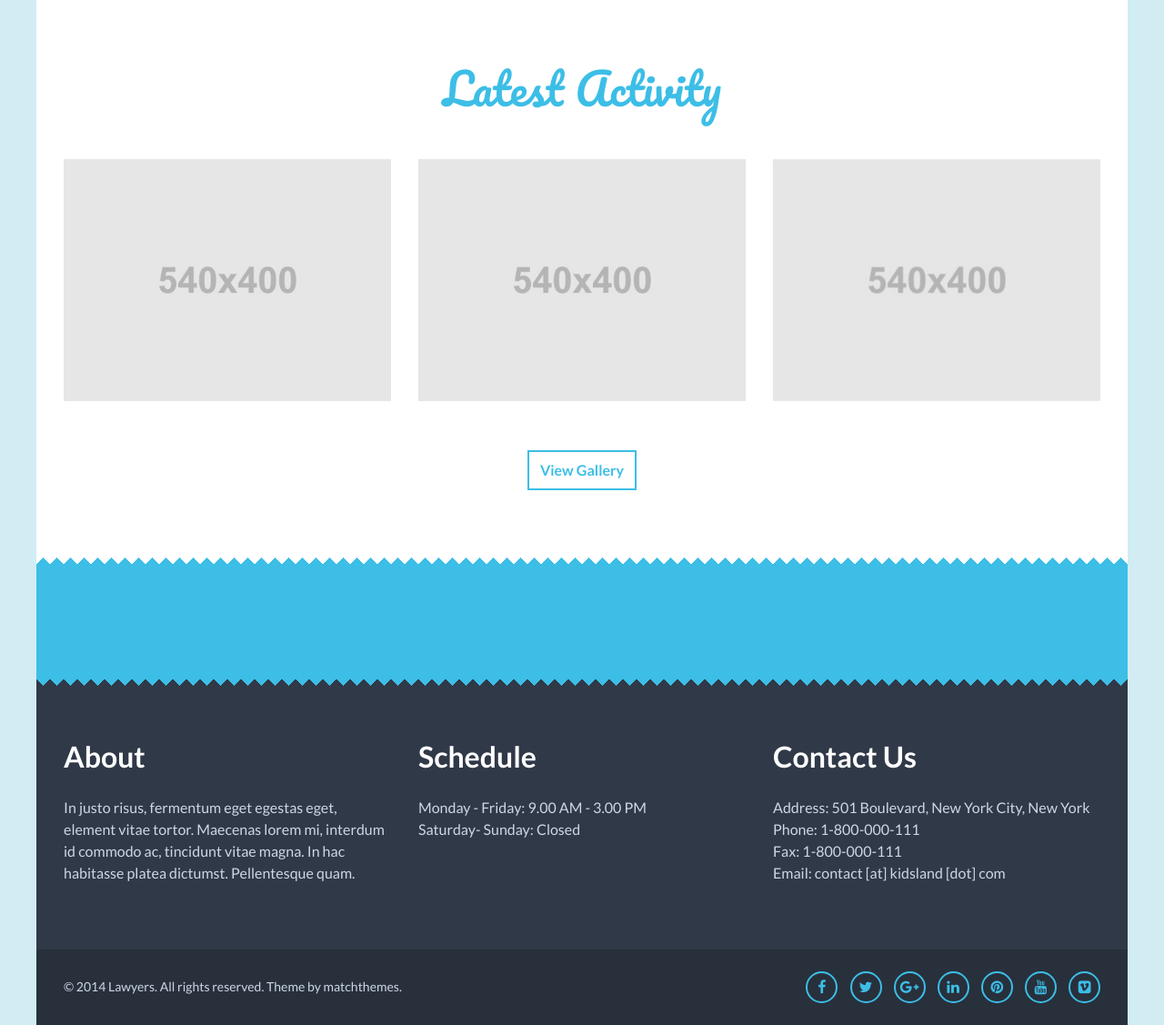
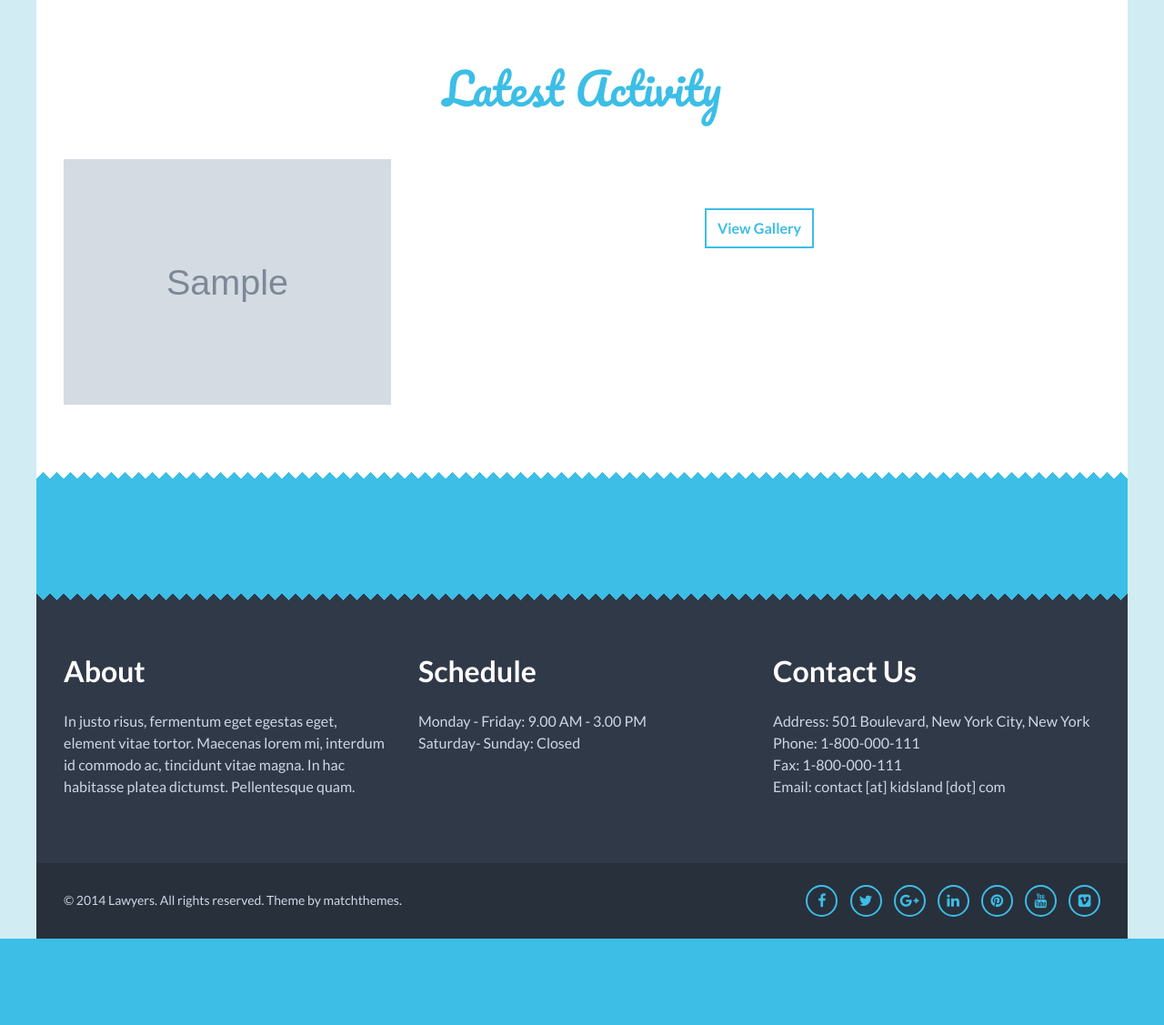
Before and after one commit to karimtabet/creativeoppsv2, a Flask app: template app/templates/index.html in a window 1280 px wide. Shown: the part 1913-3040 px from the top of the page at 91% size. After the commit the page ends 2945 px from the top, so only its background shows below. Run offline with Flask 2, Linux system fonts and the light colour scheme; the template is opened without the code that fills it: most values are stand-ins (such as "Sample title", 1, 10 or a date in 2020); grey boxes marked "Sample" are stand-in pictures; parts of the project's set-up code (start-up, migrations or seed data) failed here and were passed over; some libraries are stand-ins or nearby versions.

Commit message:
plugin 3 most recent project images to latest activity

```diff
--- a/app/templates/index.html
+++ b/app/templates/index.html
@@ -183,45 +183,23 @@
 
             <div class="container">
 
+                {% for image in recent_images %}
                 <div class="row gallery-holder">
 
                     <div class="col-md-4">
 
                         <figure class="img-overlay gal-img">
 
-                            <a href="{{ url_for('static', filename='css/images/gallery/gallery-1/img-11.jpg') }}" class="lightbox" data-rel="prettyPhoto[gallery]" title="Image 1">
+                            <a href="{{ image.image_url }} }}" class="lightbox" data-rel="prettyPhoto[gallery]" title="Image 1">
                                 <span class="btn-more btn-zoom"></span>
-                                <img class="img-responsive" src={{ url_for('static', filename='images/gallery/gallery-1/img-11.jpg') }} alt="">
+                                <img class="img-responsive" src="{{ image.thumbnail_url }}" alt="">
                             </a>
                         </figure>
 
                     </div><!--end col-md-4-->
+                    {% endfor %}
 
-                    <div class="col-md-4">
-
-                        <figure class="img-overlay gal-img">
-
-                            <a href="{{ url_for('static', filename='css/images/gallery/gallery-1/img-12.jpg') }}" class="lightbox" data-rel="prettyPhoto[gallery]" title="Image 2">
-                                <span class="btn-more btn-zoom"></span>
-                                <img class="img-responsive" src={{ url_for('static', filename='images/gallery/gallery-1/img-12.jpg') }} alt="">
-                            </a>
-                        </figure>
-
-                    </div><!--end col-md-4-->
-
-                    <div class="col-md-4">
-
-                        <figure class="img-overlay gal-img">
-
-                            <a href="{{ url_for('static', filename='css/images/gallery/gallery-1/img-13.jpg') }}" class="lightbox" data-rel="prettyPhoto[gallery]" title="Image 3">
-                                <span class="btn-more btn-zoom"></span>
-                                <img class="img-responsive" src={{ url_for('static', filename='images/gallery/gallery-1/img-13.jpg') }} alt="">
-                            </a>
-                        </figure>
-
-                    </div><!--end col-md-4-->
-
-                    <div class="alignc"><a href="gallery-3col.html" class="btn-color margin-t54">View Gallery</a></div>
+                    <div class="alignc"><a href="/galleries" class="btn-color margin-t54">View Gallery</a></div>
 
                 </div><!--end row-->
 
```
